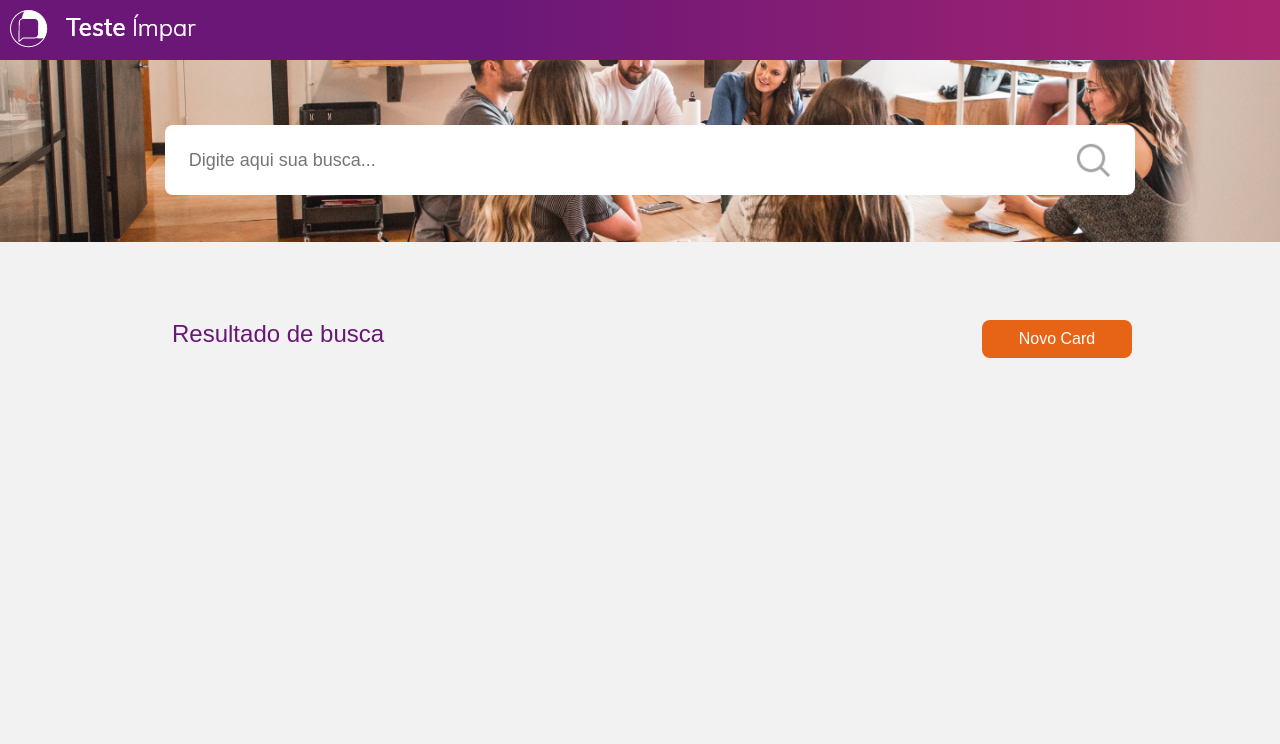
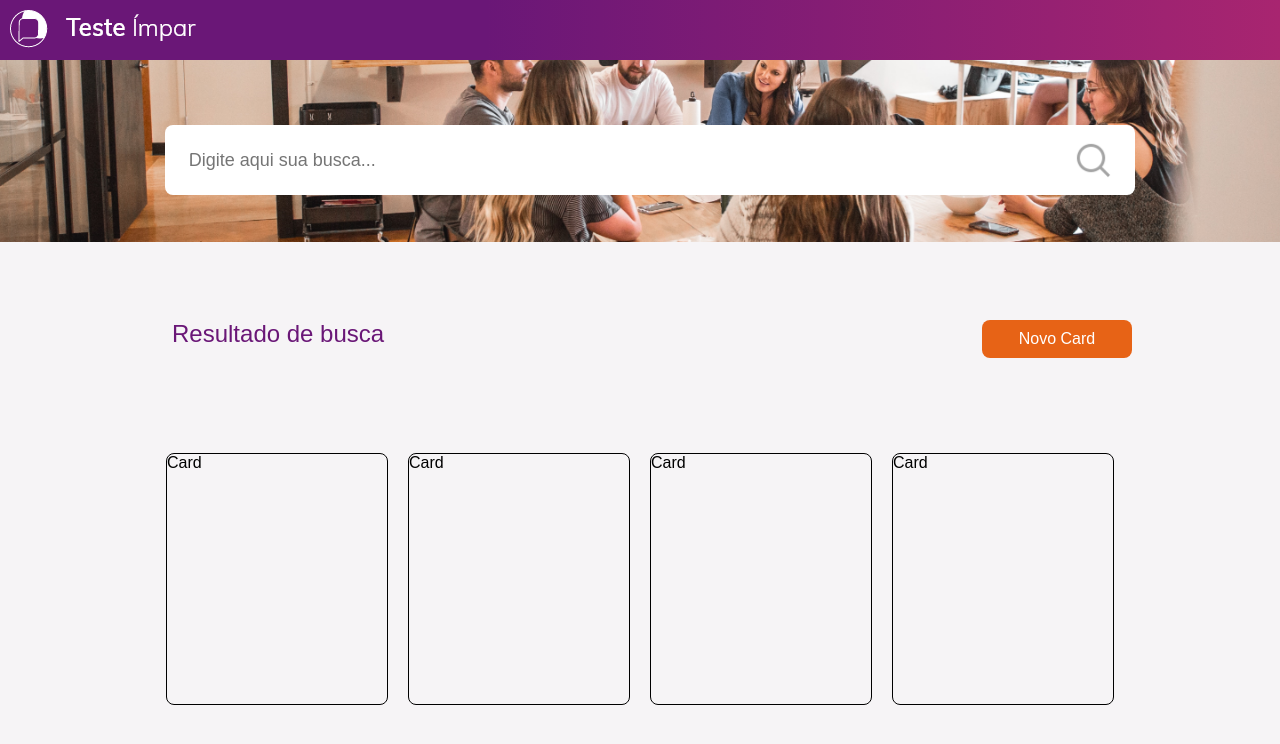
Before and after one commit to serjsouzar/impar-frontendTest, a React (Create React App) app: page / in a window 1280 px wide. Shown: the top 744 px of the page. Built offline with nearby package versions, Linux system fonts and the light colour scheme.

Commit message:
card component start

```diff
--- a/src/GlobalStyles.tsx
+++ b/src/GlobalStyles.tsx
@@ -8,6 +8,7 @@ export const GlobalStyle = createGlobalStyle`
 
   body{
     font-family: 'Poppins', sans-serif;
-    background-color: #f2f2f2;
+    background-color: #f6f4f6
+;
   }
 `
--- /dev/null
+++ b/src/components/Card/Card.tsx
@@ -0,0 +1,10 @@
+import React from 'react'
+import { Container } from './styles'
+
+const Card = () => {
+  return (
+    <Container>Card</Container>
+  )
+}
+
+export default Card
--- /dev/null
+++ b/src/components/Card/styles.tsx
@@ -0,0 +1,8 @@
+import { styled } from "styled-components";
+
+export const Container = styled.div`
+  border: 1px solid black;
+  width: 220px;
+  height: 250px;
+  border-radius: 8px;
+`
--- a/src/components/Main/Main.tsx
+++ b/src/components/Main/Main.tsx
@@ -1,5 +1,6 @@
 import React from "react";
-import { Container, HeaderMain, MainContainer, SearchContainer } from "./styles";
+import { CardContainer, Container, HeaderMain, MainContainer, SearchContainer } from "./styles";
+import Card from "../Card/Card";
 
 const Main = () => {
   return (
@@ -15,6 +16,13 @@ const Main = () => {
         <h2>Resultado de busca</h2>
         <button>Novo Card</button>
       </HeaderMain>
+
+      <CardContainer>
+        <Card/>
+        <Card/>
+        <Card/>
+        <Card/>
+      </CardContainer>
     </MainContainer>
   );
 };
--- a/src/components/Main/styles.tsx
+++ b/src/components/Main/styles.tsx
@@ -90,3 +90,11 @@ export const HeaderMain = styled.div`
     bottom: 25px;
   }
 `
+
+export const CardContainer = styled.div`
+  max-width: 980px;
+  display: flex;
+  justify-content: center;
+  gap: 20px;
+  flex-wrap: wrap;
+`
```
